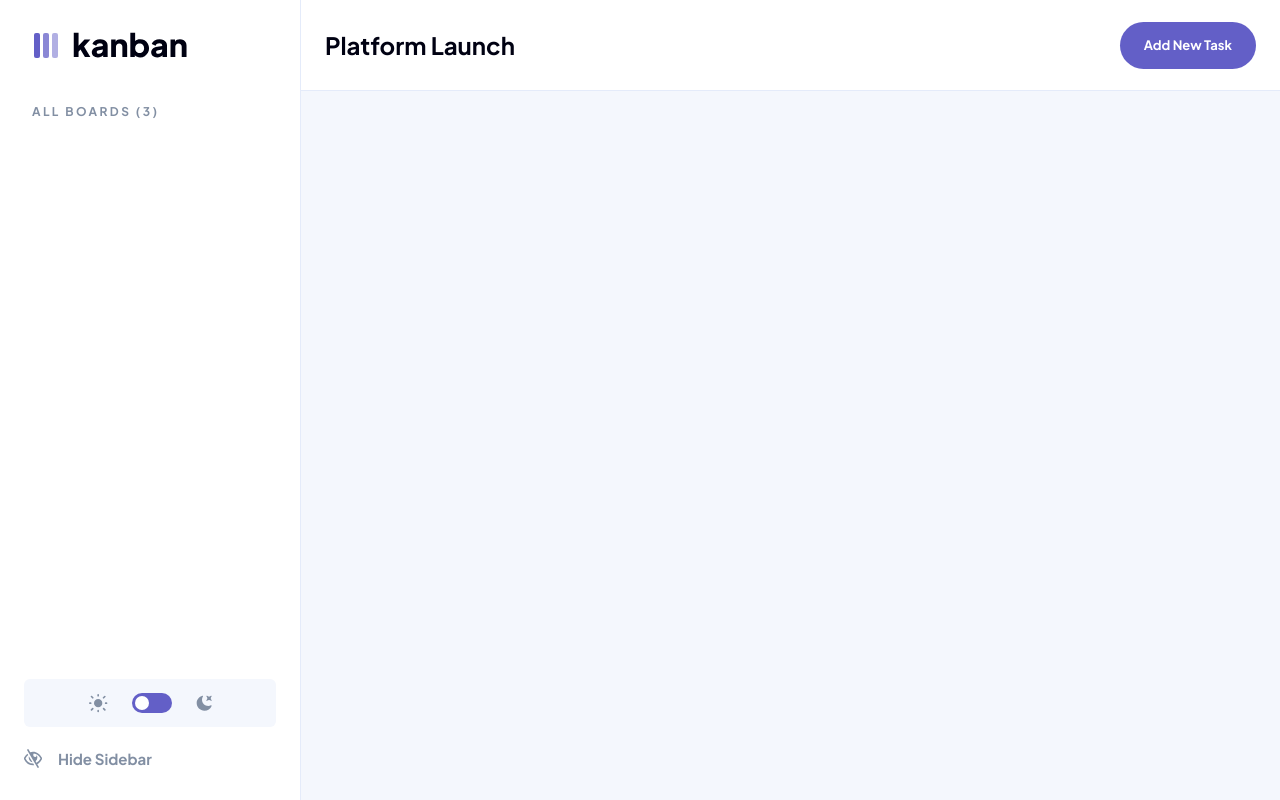
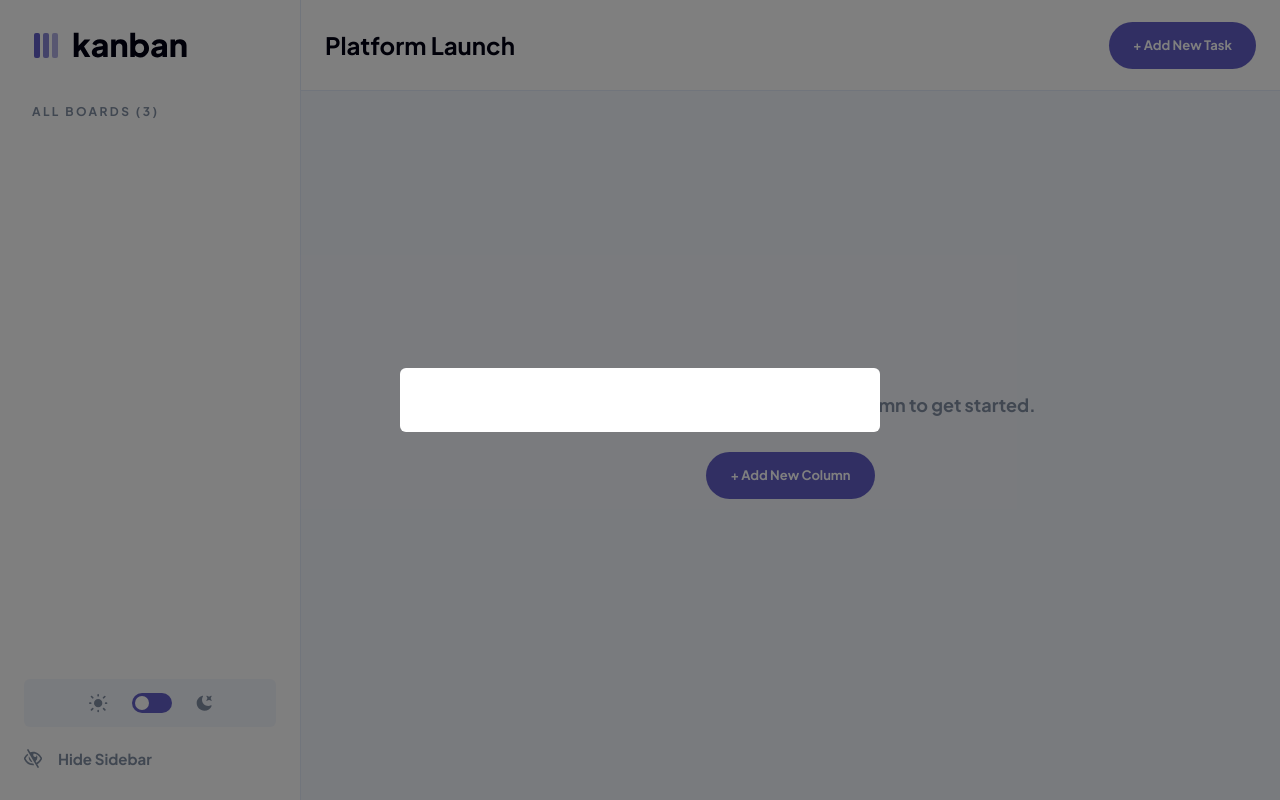
Before and after one commit to MrBradley815/kanban, a Nuxt app in the folder client/: page / in a window 1280 px wide. Built offline with nearby package versions, Linux system fonts and the light colour scheme.

Commit message:
Added parent modal component

```diff
--- a/client/assets/css/main.css
+++ b/client/assets/css/main.css
@@ -1,5 +1,5 @@
 /* @import url('~/assets/fonts/PlusJakartaSans.ttf'); */
-@import url('https://fonts.googleapis.com/css2?family=Plus+Jakarta+Sans:wght@500;700&display=swap');
+@import url("https://fonts.googleapis.com/css2?family=Plus+Jakarta+Sans:wght@500;700&display=swap");
 
 @tailwind base;
 @tailwind components;
@@ -17,6 +17,6 @@
 
 @layer components {
   .btn {
-    @apply text-white-400 bg-blue-400 hover:bg-blue-300 font-bold text-[13px] leading-[19px] px-6 py-[14px] rounded-full;
+    @apply text-white-400 bg-blue-400 hover:bg-blue-300 font-bold text-[13px] leading-[19px] px-6 py-[14px] rounded-full transition;
   }
 }
--- a/client/components/Board.vue
+++ b/client/components/Board.vue
@@ -1,7 +1,12 @@
 <template>
   <div
     id="board"
-    class="bg-gray-300 dark:bg-black-500 border-t border-l border-gray-400 dark:border-black-300"></div>
+    class="grid place-items-center bg-gray-300 dark:bg-black-500 border-t border-l border-gray-400 dark:border-black-300">
+    <div class="text-center">
+      <h2 class="text-[18px] leading-[23px] font-bold text-gray-500 mb-9">This board is empty. Create a new column to get started.</h2>
+      <button class="btn mx-auto">+ Add New Column</button>
+    </div>
+  </div>
 </template>
 
 <script setup></script>
--- a/client/components/HeaderNav.vue
+++ b/client/components/HeaderNav.vue
@@ -14,7 +14,7 @@
     </div>
     <div class="flex items-center justify-between w-full px-6 py-5 border-s border-gray-400 dark:border-black-300">
       <h1 class="text-2xl font-bold text-black-600 dark:text-white-400">Platform Launch</h1>
-      <button class="btn">Add New Task</button>
+      <button class="btn">+ Add New Task</button>
     </div>
   </header>
 </template>
--- /dev/null
+++ b/client/components/modals/Modal.vue
@@ -0,0 +1,11 @@
+<template>
+  <div class="fixed top-0 left-0 right-0 bottom-0 grid place-items-center bg-[rgba(0,0,0,0.5)] z-50">
+    <div class="bg-white-400 rounded-md m-4 p-8 w-full max-w-[480px]">
+      <slot />
+    </div>
+  </div>
+</template>
+
+<script setup></script>
+
+<style scoped></style>
--- a/client/pages/index.vue
+++ b/client/pages/index.vue
@@ -15,10 +15,12 @@
         src="~/assets/images/icon-show-sidebar.svg"
         alt="show icon" />
     </span>
+    <Modal />
   </div>
 </template>
 
 <script setup>
+import Modal from "~/components/modals/Modal.vue";
 import { useNavbarStore } from "~/store/sidenav";
 
 const store = useNavbarStore();
--- a/client/tailwind.config.js
+++ b/client/tailwind.config.js
@@ -16,7 +16,7 @@ module.exports = {
         400: "#EA5555",
       },
       blue: {
-        300: "#A8A$FF",
+        300: "#A8A4FF",
         400: "#635FC7",
       },
       gray: {
```
